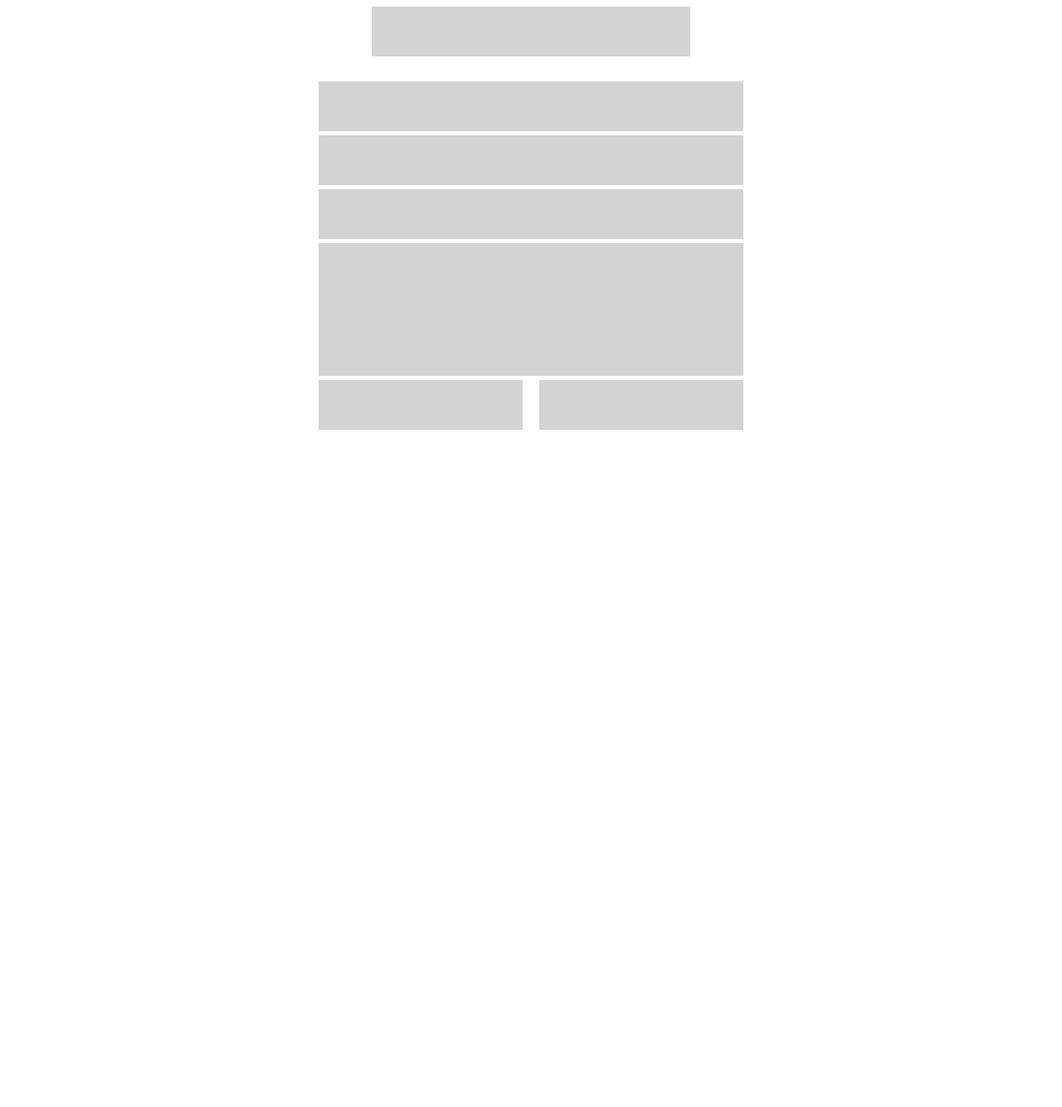
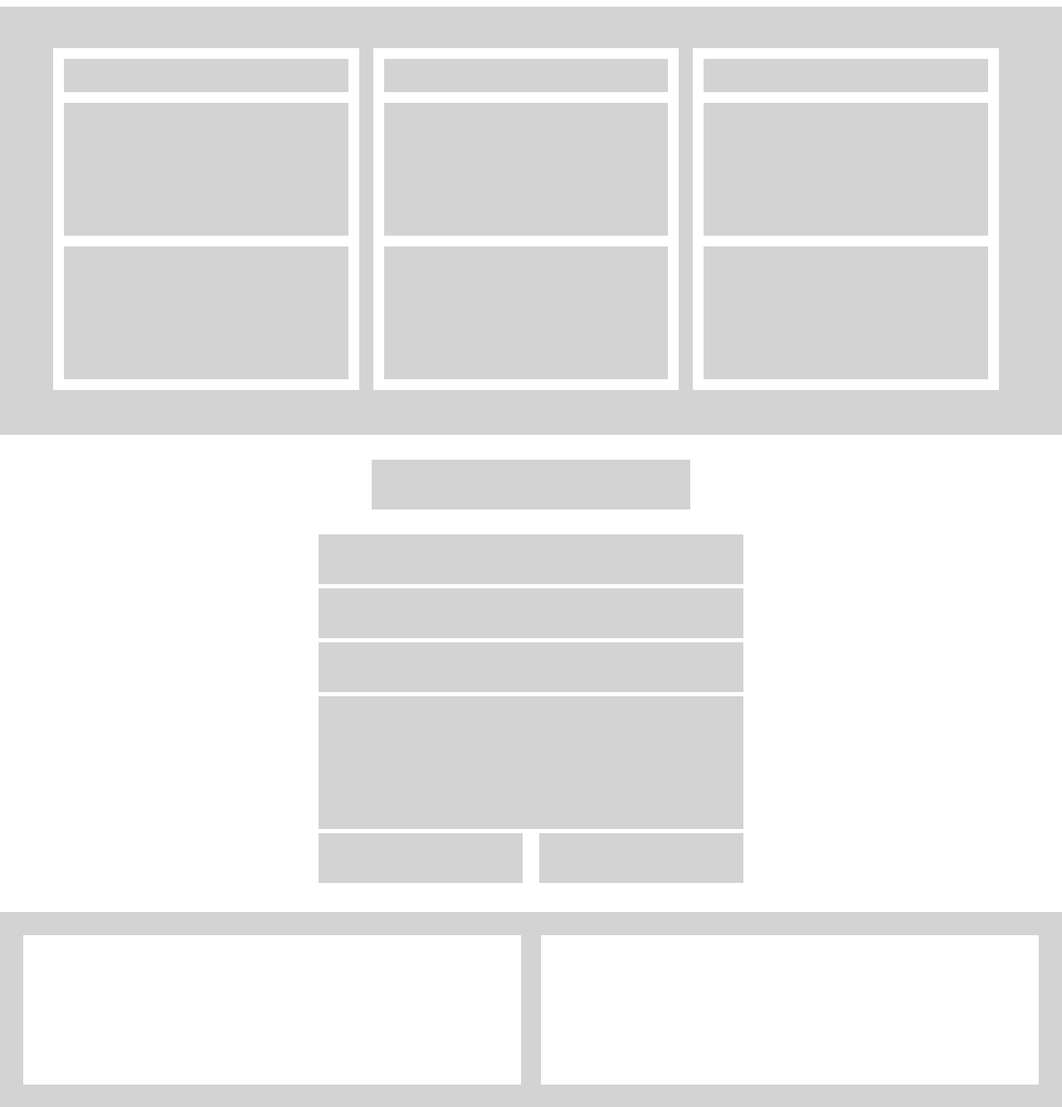
Before and after one commit to Hiral-Lalvani28/Test-1, a plain HTML site: page index.html in a window 1280 px wide. Shown: the part 1180-2514 px from the top of the page at 83% size. Before the commit the page ends 1721 px from the top, so only its background shows below. Drawn offline with Linux system fonts and the light colour scheme.

Commit message:
completed

```diff
--- a/index.html
+++ b/index.html
@@ -26,6 +26,25 @@
             </ul>
         </div>
         <div class="h3"></div>
+        <div class="plans">
+            <div class="row">
+                <div class="planbox">
+                    <div class="plan1"></div>
+                    <div class="plan2"></div>
+                    <div class="plan2"></div>
+                </div>
+                <div class="planbox">
+                    <div class="plan1"></div>
+                    <div class="plan2"></div>
+                    <div class="plan2"></div>
+                </div>
+                <div class="planbox">
+                    <div class="plan1"></div>
+                    <div class="plan2"></div>
+                    <div class="plan2"></div>
+                </div>
+            </div>
+        </div>
         <div class="h4"></div>
         <div class="form">
             <div class="fields"></div>
@@ -36,7 +55,10 @@
             <div class="buttons2"></div>
         </div>
         <div class="clearfix"></div>
-
+        <footer>
+            <div class='f1'></div>
+            <div class='f2'></div>
+        </footer>
 
     </body>
 </html>
--- a/style.css
+++ b/style.css
@@ -77,7 +77,6 @@
     background-color: lightgray;
     padding: 30px;
     margin:30px auto;
-
 }
 .h4
 {
@@ -90,8 +89,8 @@
 {
     width:40%;
     margin:0 auto;
-    margin-bottom: 30px;
     border: 0px solid black;
+    position: relative;
 }
 .fields
 {
@@ -123,3 +122,58 @@
     margin-bottom: 5px;
     float: right;
 }
+footer
+{
+    margin-top: 30px;
+    background-color: lightgrey;
+    width: 100%;
+    height: 235px;
+    padding: 28px;
+}
+.f1
+{
+    width: 49%;
+    padding:90px;
+    background-color:white;
+    float: left;
+}
+.f2
+{
+    width: 49%;
+    padding:90px;
+    background-color:white;
+    float: right;
+}
+.plans
+{
+    background-color:lightgrey;
+    width: 100%;
+}
+.row
+{
+    width:90%;
+    margin: 0 auto;
+}
+.planbox
+{
+    background-color:white;
+    width: 32%;
+    margin: 50px 0;
+    display: inline-block;
+    margin-right: 13px;
+}
+.planbox:last-child{
+    margin-right: 0px;
+}
+.plan1 {
+    padding: 20px;
+    background-color:lightgrey;
+    width: 93%;
+    margin: 13px;
+}
+.plan2 {
+    padding: 80px;
+    background-color:lightgrey;
+    width: 93%;
+    margin: 13px;
+}
```
